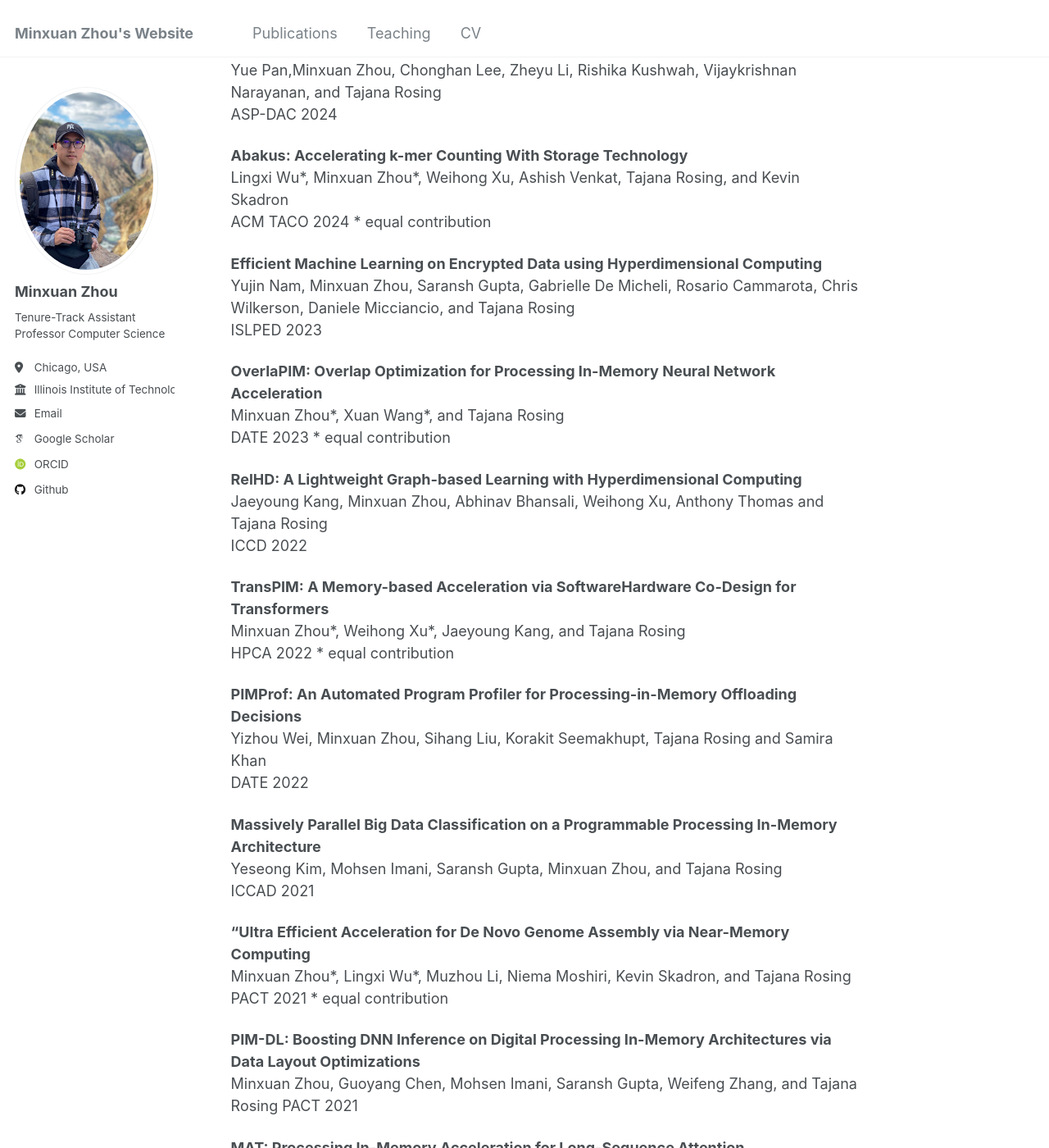
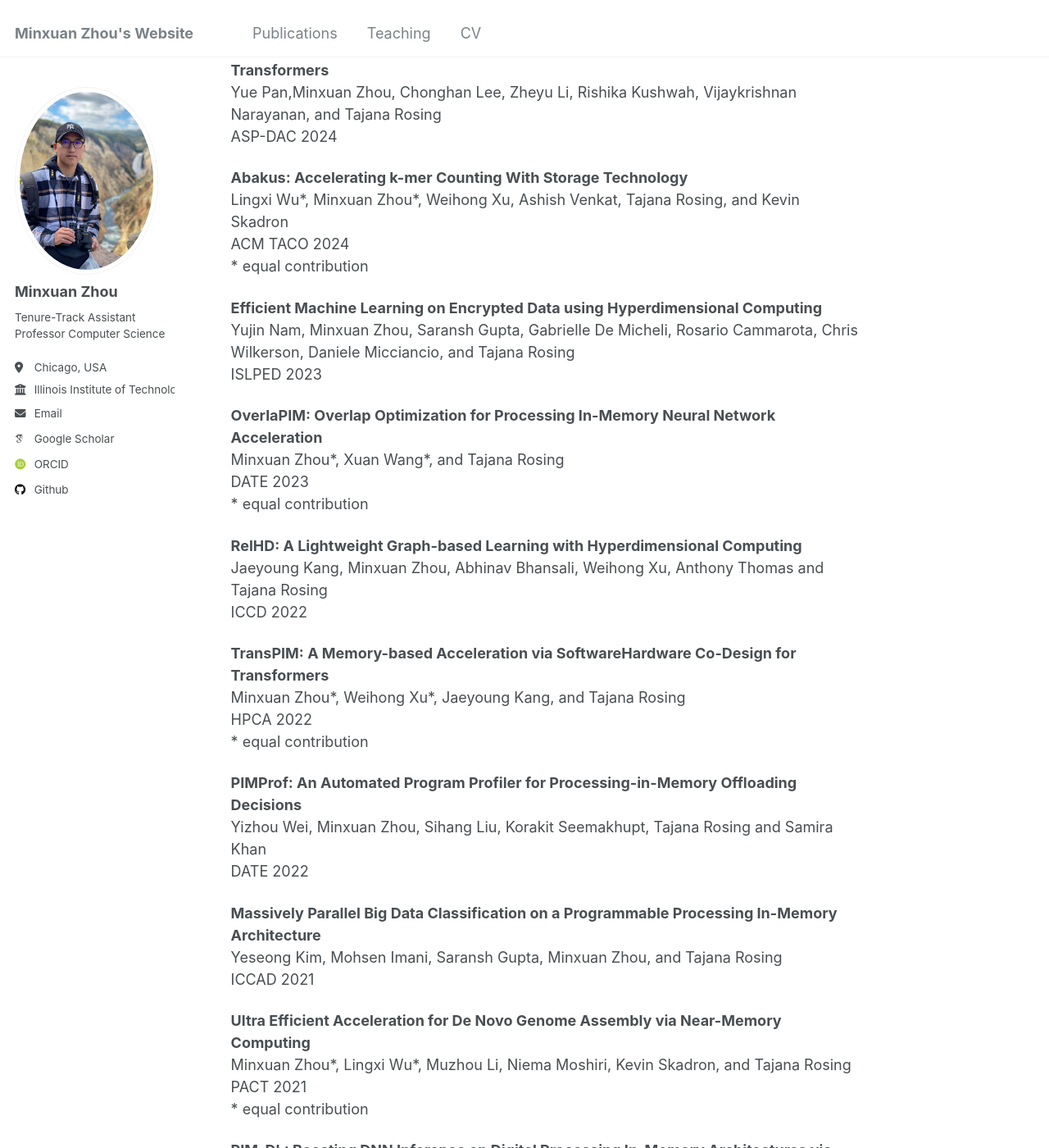
Before and after one commit to zhouminxuan/zhouminxuan.github.io, a Jekyll site: the page built from _pages/about.md, in a window 1280 px wide and 1400 px high, scrolled down 2096 px. Shown: the whole window at 82% size. Built offline with Jekyll 4.4.1, drawn with Linux system fonts in a browser that asks for light colours; some web fonts are replaced; some of the changed text lies outside the part shown.

Commit message:
update 0417

```diff
--- a/_pages/about.md
+++ b/_pages/about.md
@@ -97,7 +97,7 @@ DATE 2022
 Yeseong Kim, Mohsen Imani, Saransh Gupta, Minxuan Zhou, and Tajana Rosing
 ICCAD 2021
 
-**“Ultra Efficient Acceleration for De Novo Genome Assembly via Near-Memory Computing**
+**Ultra Efficient Acceleration for De Novo Genome Assembly via Near-Memory Computing**
 Minxuan Zhou\*, Lingxi Wu\*, Muzhou Li, Niema Moshiri, Kevin Skadron, and Tajana Rosing
 PACT 2021
 \* equal contribution
```
